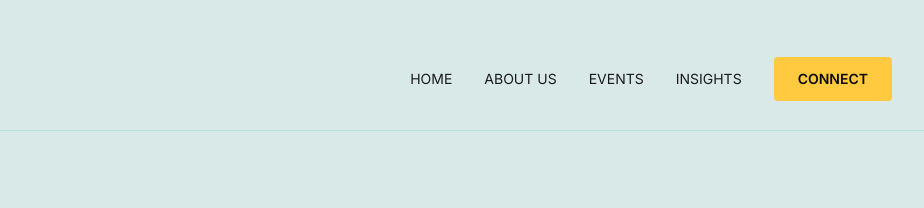
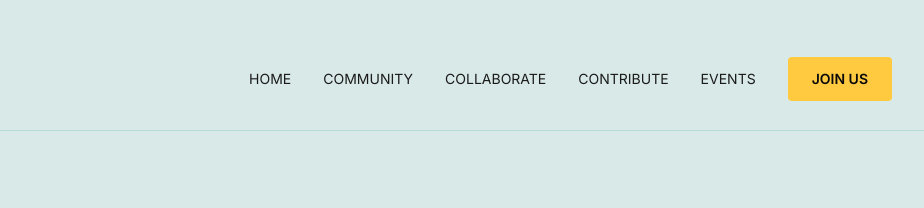
Before and after one commit to odedahay/FTP-YYC-landing, a website: page src/index.html in a window 1280 px wide. Shown: the top 208 px of the page, 356-1280 px from the left. Drawn offline with Linux system fonts and the light colour scheme; a web font is replaced by a local one.

Commit message:
updated nav

```diff
--- a/src/index.html
+++ b/src/index.html
@@ -36,10 +36,11 @@
 
         <div class="hidden md:flex items-center gap-8 uppercase">
           <a class="navlink text-sm cursor-pointer" href="index.html">Home</a>
-          <a class="navlink text-sm cursor-pointer" href="about.html">About Us</a>
-          <a class="navlink text-sm cursor-pointer" href="events.html">Events</a>
-          <a class="navlink text-sm cursor-pointer" href="insight-list.html">Insights</a>
-          <a class="btn btn-primary text-sm px-5 py-2 cursor-pointer" href="#">Connect</a>
+          <a class="navlink text-sm cursor-pointer" href="about.html">Community</a>
+          <a class="navlink text-sm cursor-pointer" href="events.html">Collaborate</a>
+          <a class="navlink text-sm cursor-pointer" href="insight-list.html">Contribute</a>
+          <a class="navlink text-sm cursor-pointer" href="insight-list.html">Events</a>
+          <a class="btn btn-primary text-sm px-5 py-2 cursor-pointer" href="#">Join Us</a>
         </div>
 
         <div class="md:hidden">
@@ -59,10 +60,11 @@
       data-menu>
       <div class="wrapper py-6 grid gap-4">
         <a class="navlink text-base py-2" href="index.html">Home</a>
-        <a class="navlink text-base py-2" href="about.html">About Us</a>
-        <a class="navlink text-base py-2" href="events.html">Events</a>
-        <a class="navlink text-base py-2" href="insight.html">Insights</a>
-        <a class="btn btn-primary w-full justify-center mt-4" href="contact.html">Connect</a>
+        <a class="navlink text-base py-2" href="about.html">Community</a>
+        <a class="navlink text-base py-2" href="events.html">Collaborate</a>
+        <a class="navlink text-base py-2" href="insight.html">Contribute</a>
+        <a class="btn btn-primary w-full justify-center mt-4" href="contact.html">Events</a>
+        <a class="btn btn-primary w-full justify-center mt-4" href="contact.html">Join Us</a>
       </div>
     </div>
   </header>
```
Also changed, not shown: src/images/front-end-developer.jpg (added).
